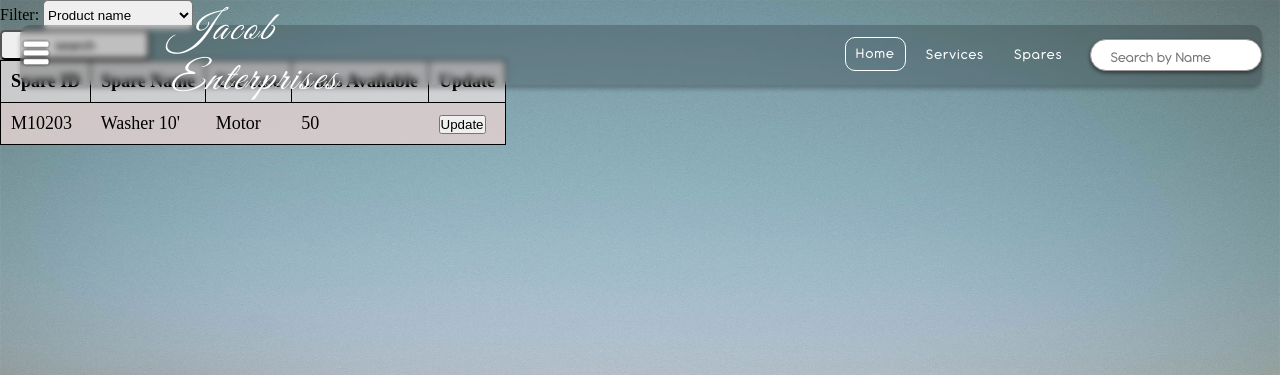
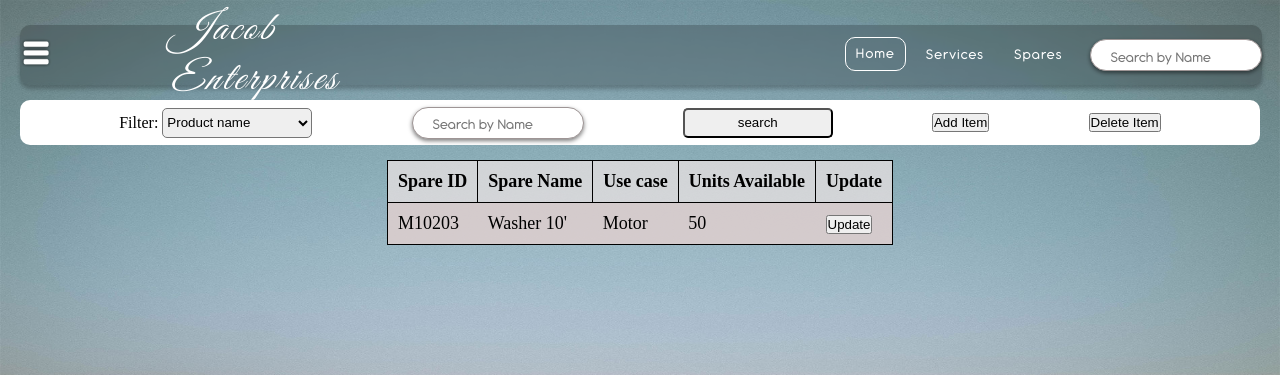
Before and after one commit to Justin-Ebenazar/jacob_Enterprise_freelancing, a Flask app: template Manicks/templates/spares_update.html in a window 1280 px wide. Shown: the top 375 px of the page. Run offline with Flask 3, Linux system fonts and the light colour scheme; the template is opened without the code that fills it, so the values that code supplies are empty.

Commit message:
spares update

```diff
--- a/Manicks/templates/spares_update.html
+++ b/Manicks/templates/spares_update.html
@@ -35,9 +35,17 @@
                         <option value="">Product ID</option>
                     </select>
                 </div>
+                <div><input type="text" name="search_input" placeholder="Search by Name"></div>
                 <div>
                     <input id="search-btn" type="submit" value="search">
                 </div>
+                <div>
+                    <button>Add Item</button>
+                </div>
+                <div>
+                    <button>Delete Item</button>
+                </div>
+
             </div>
             <div class="spares-update-table">
                 <table cellspacing="10px" class="home-detail-table">
--- a/Manicks/templates/style1.css
+++ b/Manicks/templates/style1.css
@@ -515,3 +515,30 @@ text-align: center;
     margin-right: 5%;
     margin-left: 5%;
 }
+
+/*spares update page*/
+
+.spares-update-bar{
+    position: fixed;
+    top: 100px;
+    display: flex;
+    justify-content: space-evenly;
+    align-items: center;
+    width: 100%-40px;
+    background-color: white;
+    height: 45px;
+    border-radius: 10px;
+    right: 20px;
+    left: 20px;
+}
+
+.spares-update-table{
+    position: fixed;
+    top: 180px;
+    display: flex;
+    justify-content: space-evenly;
+    align-items: center;
+    width: 100%;
+    height: 45px;
+    border-radius: 10px;
+}
```
